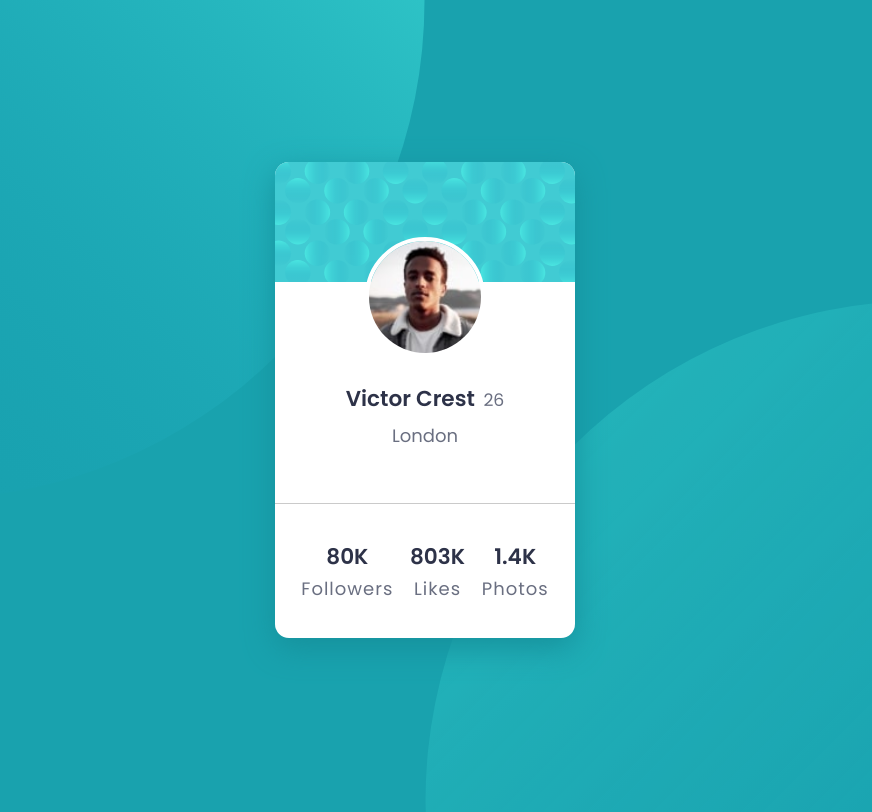
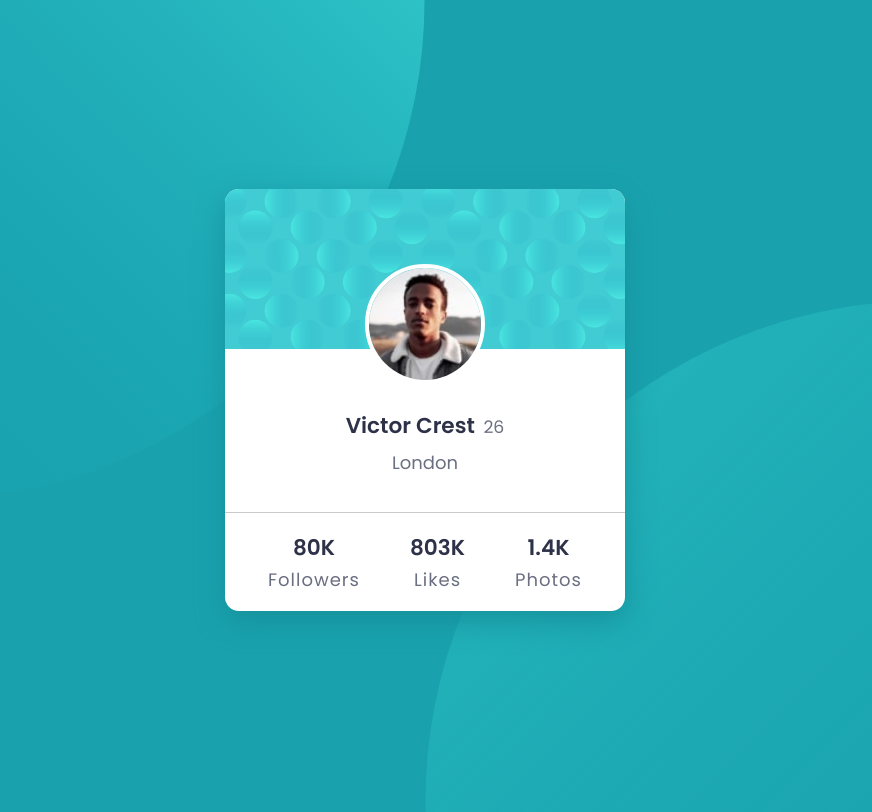
Before and after one commit to AbdouHichem/profile-card-component, a plain HTML site: page index.html in a window 1280 px wide. Shown: the top 812 px of the page, without its empty margins (215-1087 px from the left). Drawn offline with Linux system fonts and the light colour scheme.

Commit message:
Change card dimension

```diff
--- a/css/style.scss
+++ b/css/style.scss
@@ -45,7 +45,7 @@ main {
 
 .card {
   background-color: white;
-width: 300px;
+width: 400px;
   height: auto;
   border-radius: 14px;
   box-shadow: 0px 10px 30px hsl(185, 75%, 35%);
@@ -74,7 +74,7 @@ width: 300px;
       justify-content: center;
       align-items: center;
       flex-direction: column;
-      margin-bottom: 3em;
+      margin-bottom: 2em;
       h1 {
         color: $Very-dark-desaturated-blue;
         font-weight: bold;
@@ -98,7 +98,7 @@ width: 300px;
       justify-content: space-around;
       border-top: .5px solid rgba(150, 150, 150,0.5);
       text-align: center;
-      padding: 2em 1em;
+      padding: 1em 1em;
       h1 {
         color: $Very-dark-desaturated-blue;
         font-weight: bold;
```
Also changed, not shown: css/style.css.
